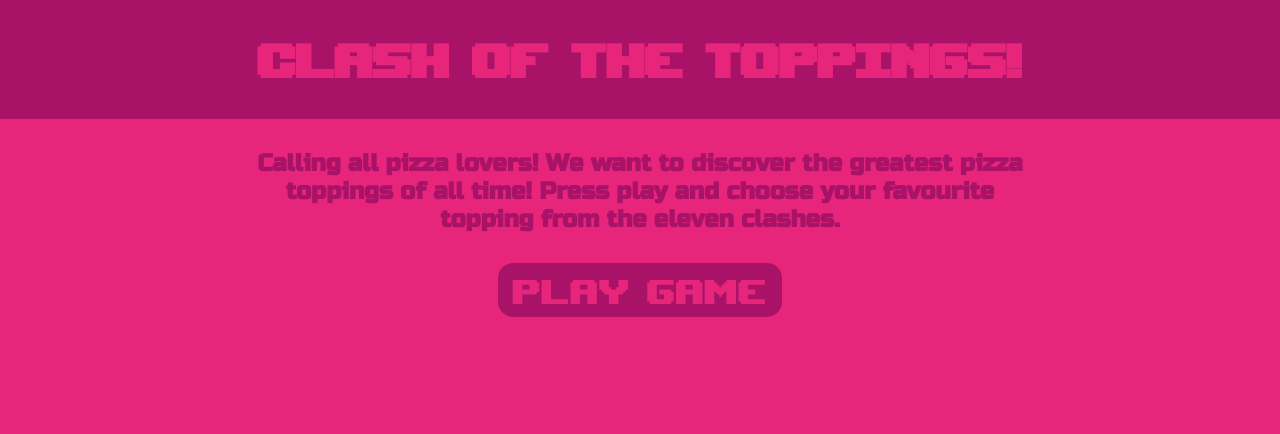
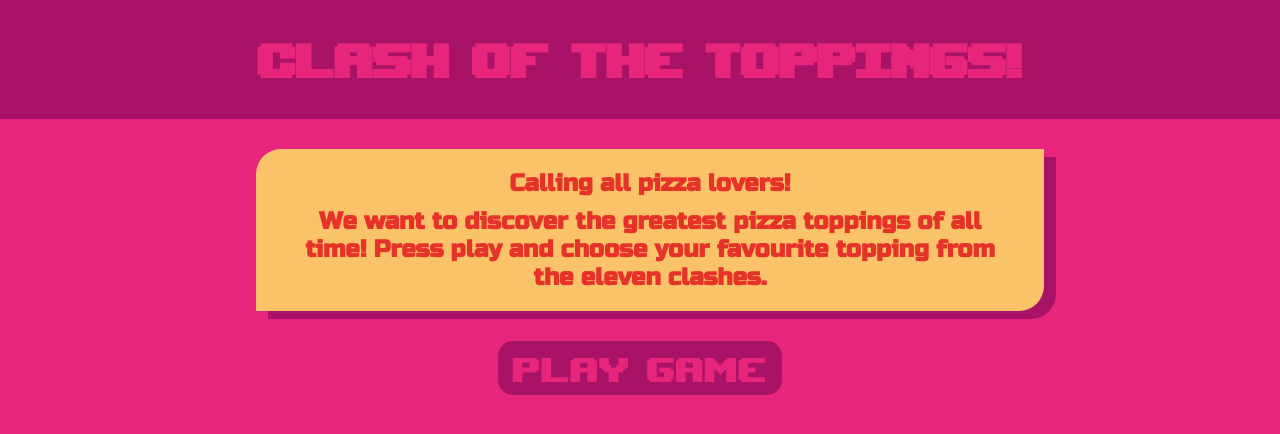
Before and after one commit to iO-Academy/2021-mar-clash-of-the-toppings-fe, a React (Create React App) app: page /results in a window 1280 px wide. Shown: the top 434 px of the page. Built offline with nearby package versions, Linux system fonts and the light colour scheme.

Commit message:
finished welcomeText styling

```diff
--- a/src/Components/Splash/WelcomeText/WelcomeText.css
+++ b/src/Components/Splash/WelcomeText/WelcomeText.css
@@ -1,14 +1,23 @@
 @font-face {
     font-family:bodyFont;
     src: local('bodyFont'), url(../../../fonts/Russo_One.ttf) format('truetype');
+}
+
+#welcomeText {
+    width: 60%;
+    margin: 30px 20%;
+    background-color: #FBC369;
+    border-radius: 25px 0;
+    padding: 10px;
+    box-shadow: 12px 8px #A81368;
 }
 
 /*Heading background color & text styling*/
 h4 {
     font-family: bodyFont;
     font-size: 1.5em;
-    color: #A81368;
+    color: #E6332A;
     text-align: center;
-    width: 60%;
-    margin: 30px 20%;
+    width: 90%;
+    margin: 10px 5%;
 }
--- a/src/Components/Splash/WelcomeText/index.js
+++ b/src/Components/Splash/WelcomeText/index.js
@@ -1,6 +1,9 @@
 import React from "react";
 import './WelcomeText.css';
 
-const WelcomeText = () => <h4>Calling all pizza lovers! We want to discover the greatest pizza toppings of all time! Press play and choose your favourite topping from the eleven clashes.</h4>
+const WelcomeText = () => <div id='welcomeText'>
+    <h4>Calling all pizza lovers!</h4>
+    <h4>We want to discover the greatest pizza toppings of all time! Press play and choose your favourite topping from the eleven clashes.</h4>
+</div>
 
 export default WelcomeText
```
